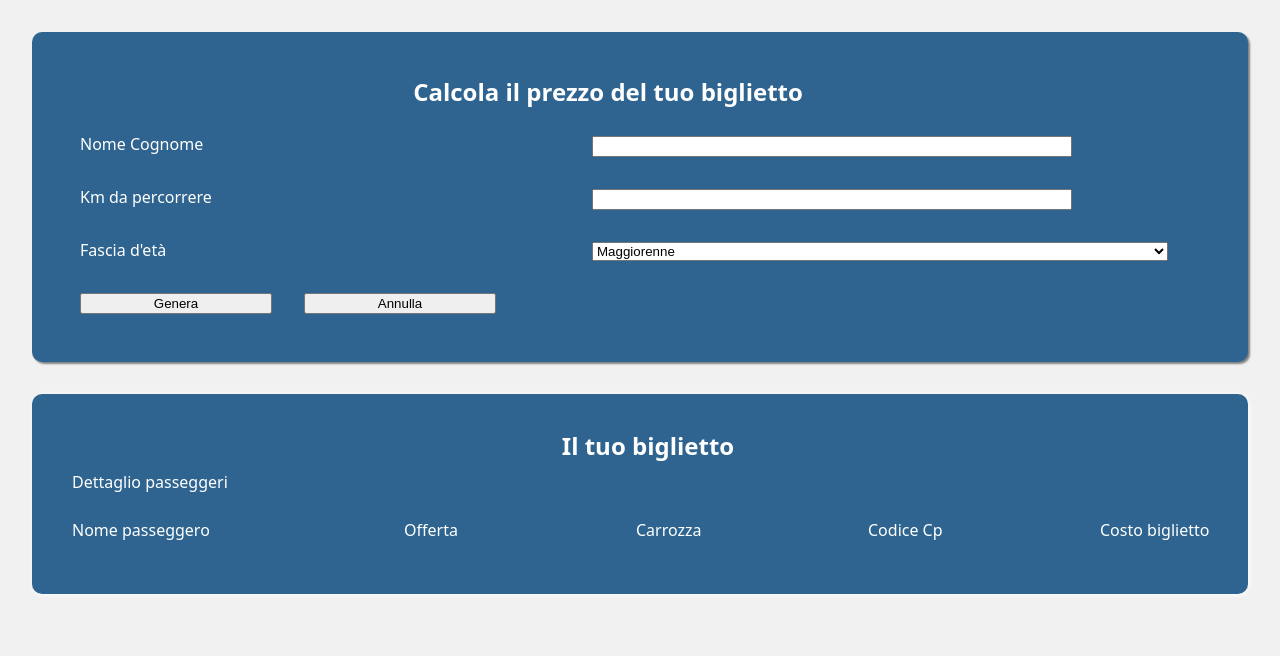
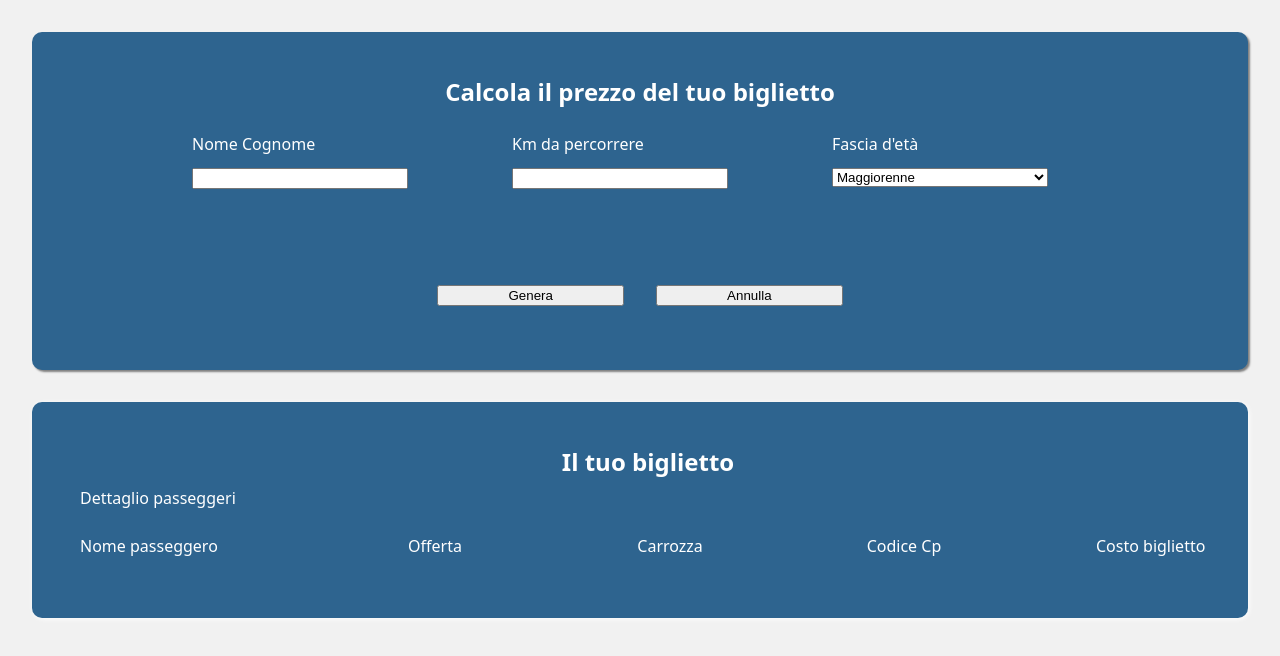
Before and after one commit to mattiapennisi/js-biglietto-treno-form, a plain HTML site: page index.html in a window 1280 px wide. Drawn offline with Linux system fonts and the light colour scheme; a web font is replaced by a local one.

Commit message:
edit page style

```diff
--- a/css/style.css
+++ b/css/style.css
@@ -290,7 +290,7 @@ body  {
     background-color: #f1f1f1;
 
     #form-title {
-        margin: 2rem 2rem 0 3rem;
+        margin-bottom: 2rem;
         font-weight: 700;
         font-size: 1.5rem;
         color: white;
@@ -299,6 +299,7 @@ body  {
 
     #form-layout {
 
+        padding: 2rem 2rem;
         width: auto;
         margin: 2rem;
         background-color: rgb(46, 100, 143);
@@ -309,6 +310,7 @@ body  {
         display: flex;
         flex-direction: row;
         flex-wrap: wrap;
+        justify-content: center;
 
         * {
             margin: 1rem;
@@ -320,11 +322,13 @@ body  {
     #ticketPriceCont {
         width: auto;
         margin: 2rem;
+        padding: 1rem;
         background-color: rgb(46, 100, 143);
         border-radius: 10px;
-        padding: 0.5rem;
         box-shadow: 1px 1px 5px;
         color: white;
+        text-align: left;
+        vertical-align: middle;
 
         * {
             margin: 1rem;
@@ -341,6 +345,7 @@ body  {
         #resultTitle2 {
             margin-left: 2rem;
             font-weight: 500;
+            text-align: left;
         }
     }
 }
--- a/index.html
+++ b/index.html
@@ -15,23 +15,32 @@
 
     <!-- Main -->
     <main id="main">
-        <form id="form-layout" action="" method="get">
-            <h2 id="form-title" class="col11">Calcola il prezzo del tuo biglietto</h2>
-            <label class="col5" for="nameText">Nome Cognome</label>
-            <input required class="col5" type="text" name="nameText" id="nameText">
+        <form id="form-layout" class="flex-row justify-center" action="" method="get">
+            <h2 id="form-title" class="col12">Calcola il prezzo del tuo biglietto</h2>
+            <div class="col3">
+                <label class="col3" for="nameText">Nome Cognome</label>
+                <input required class="col9" type="text" name="nameText" id="nameText">
+            </div>
+            <div class="col3">
+                <label class="col3" for="kmNumber">Km da percorrere</label>
+                <input required class="col9" type="text" name="kmNumber" id="kmNumber">
+            </div>
+            <div class="col3">
+                <label class="col3" for="ageSelect">Fascia d'età</label>
+                <select required id="ageSelect" class="col9" name="ageSelect">
+                    <option value="maggiorenne">Maggiorenne</option>
+                    <option value="minorenne">Minorenne</option>
+                    <option value="over 65">Over 65</option>
+                </select>
+            </div>
 
-            <label class="col5" for="kmNumber">Km da percorrere</label>
-            <input required class="col5" type="text" name="kmNumber" id="kmNumber">
+              <div class="col2"></div>
+              <div class="col2"></div>
 
-            <label class="col5" for="ageSelect" class="col6">Fascia d'età</label>
-            <select required id="ageSelect" class="col6" name="ageSelect">
-                <option value="maggiorenne">Maggiorenne</option>
-                <option value="minorenne">Minorenne</option>
-                <option value="over 65">Over 65</option>
-              </select>
-
-              <button id="submit-btn" type="submit" class="col2">Genera</button>
-              <button id="cancel-btn"  type="reset" class="col2">Annulla</button>
+              <div id="btnCont" class="col12 flex-row justify-center">
+                <button id="submit-btn" type="submit" class="col2">Genera</button>
+                <button id="cancel-btn"  type="reset" class="col2">Annulla</button>
+                </div>
         </form>
 
         <section id="ticketPriceCont">
@@ -39,23 +48,23 @@
             <h2 id="resultTitle2">Dettaglio passeggeri</h2>
 
             <div id="resultCard" class="col12 display-flex flex-row">
-                <div id="name" class="col3">
+                <div id="name" class="col3 semibold">
                     Nome passeggero
                     <div id="nameResult"></div>
                 </div>
-                <div id="offer" class="col2">
+                <div id="offer" class="col2 semibold">
                     Offerta
                     <div id="offerResult"></div>
                 </div>
-                <div id="carriage" class="col2">
+                <div id="carriage" class="col2 semibold">
                     Carrozza
                     <div id="carriageResult"></div>
                 </div>
-                <div id="code" class="col2">
+                <div id="code" class="col2 semibold">
                     Codice Cp
                     <div id="codeResult"></div>
                 </div>
-                <div id="ticketPrice" class="col">
+                <div id="ticketPrice" class="col semibold">
                     Costo biglietto
                     <div id="ticketPriceResult">
 
```
